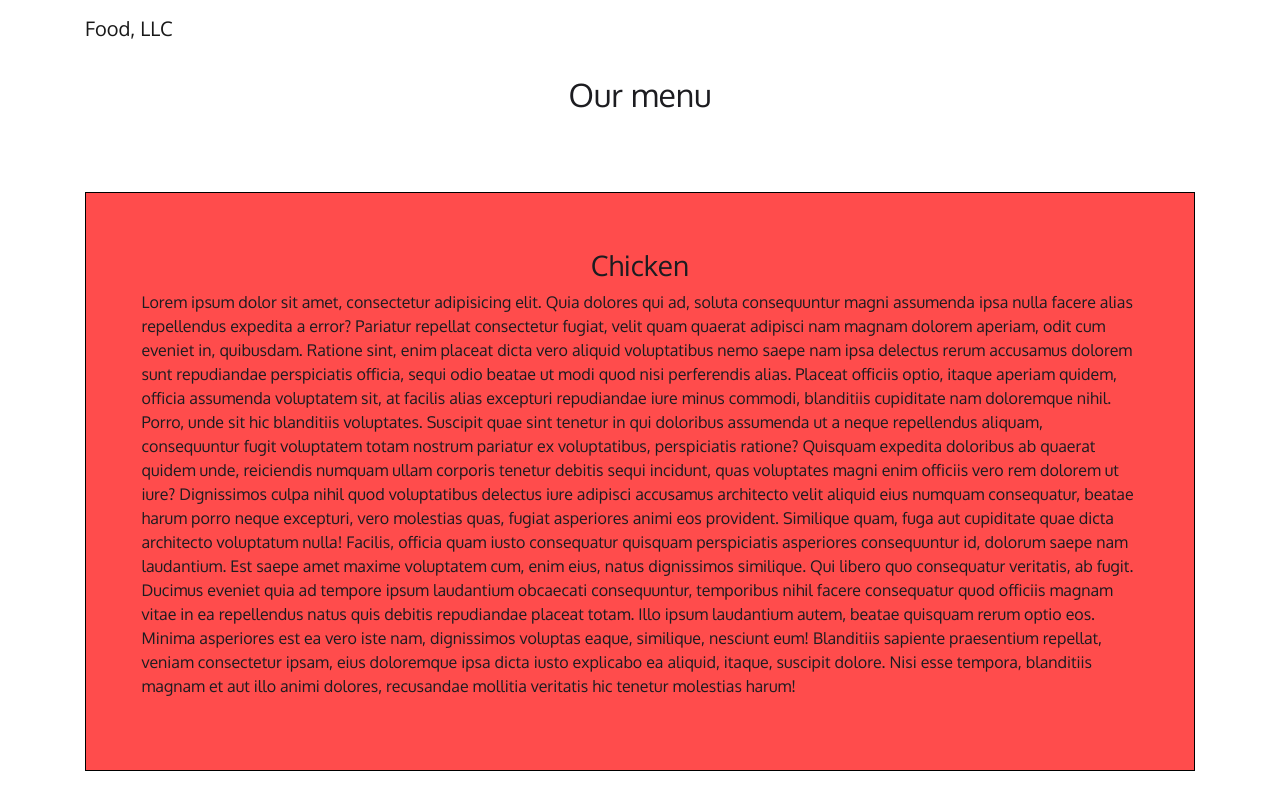
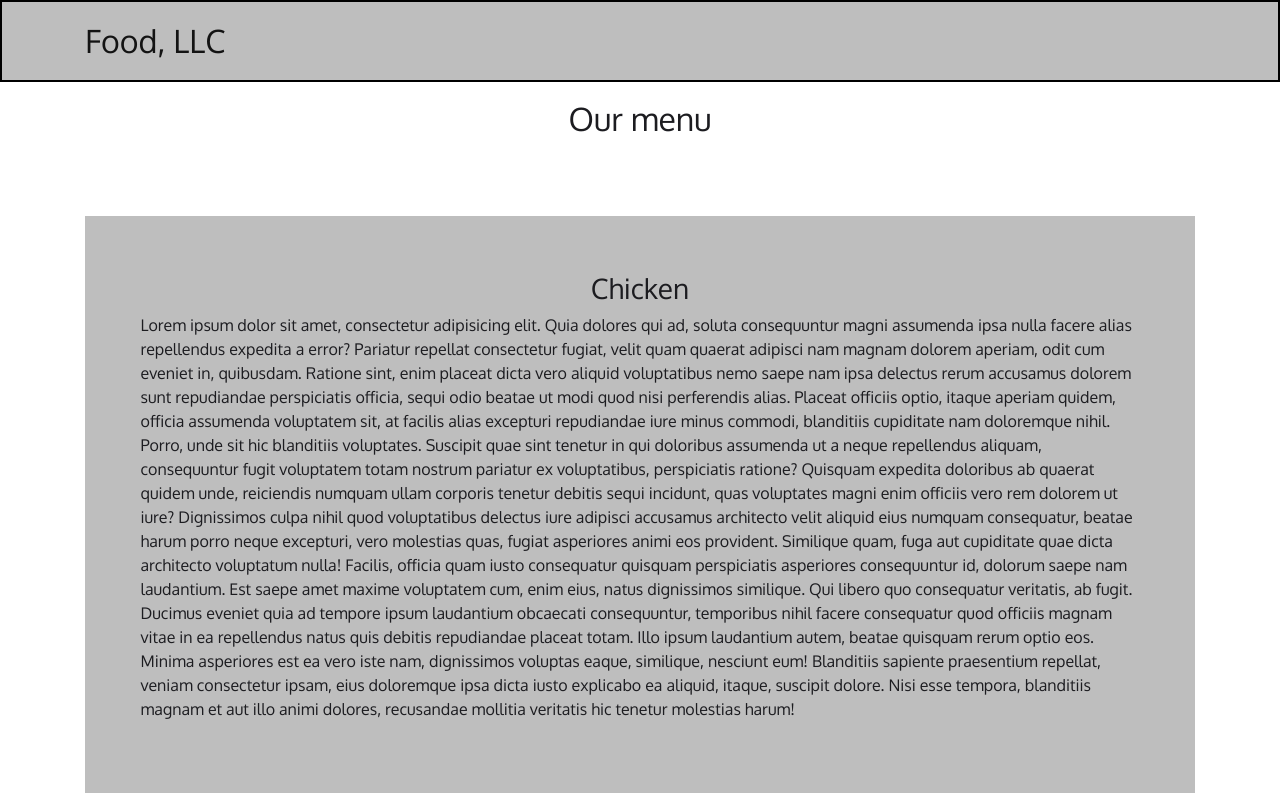
Before and after one commit to Dhanush-S-Gowda/module3-solution, a plain HTML site: page index.html in a window 1280 px wide. Shown: the top 800 px of the page. Drawn offline with nearby package versions, Linux system fonts and the light colour scheme.

Commit message:
Update style.css

```diff
--- a/css/style.css
+++ b/css/style.css
@@ -4,23 +4,45 @@ body {
 }
 
 .navbar {
-    border: 0;
+    border: 2px solid black;
     border-radius: 0;
+    background-color: rgb(190, 190, 190);
+    padding: 10px 0;
+}
+header{
+    position: fixed;
+    width: 100svw;
+    top: 0;
+}
+.navbar-brand{
+    font-size: 2em;
+}
+.navbar ul  li  a{
+    border: 1px solid black !important;
+    color: black !important;
+}
+.navbar ul{
+    display: flex;
+    flex-direction: column;
+    justify-content: center;
+    width: 100% !important;
+    background-color: white;
 }
 
 .navbar-default .navbar-brand{
     color: #1c1c20;
 }
-
+.body{
+    margin-top: 100px;
+}
 h2 {
     margin-top: 20px;
 }
 
 section {
-    border: 1px solid #000;
+    border: none;
     margin-top: 7%;
     margin-bottom: 3%;
     padding: 5%;
-    background-color: rgba(255, 0, 0, .7);
-
+    background-color: rgb(190, 190, 190);
 }
```
